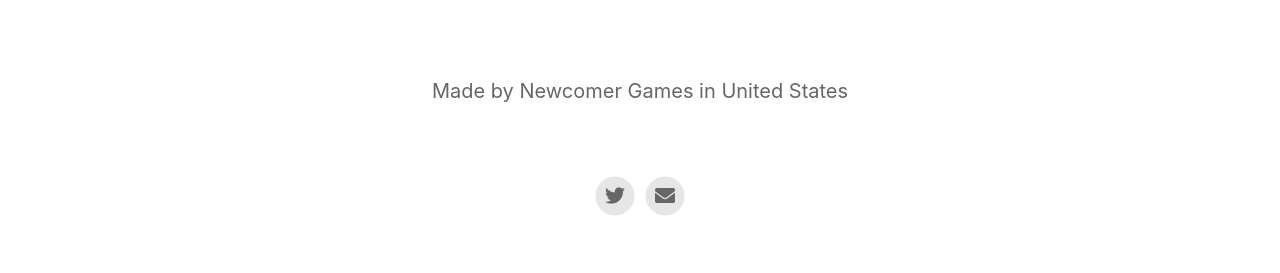
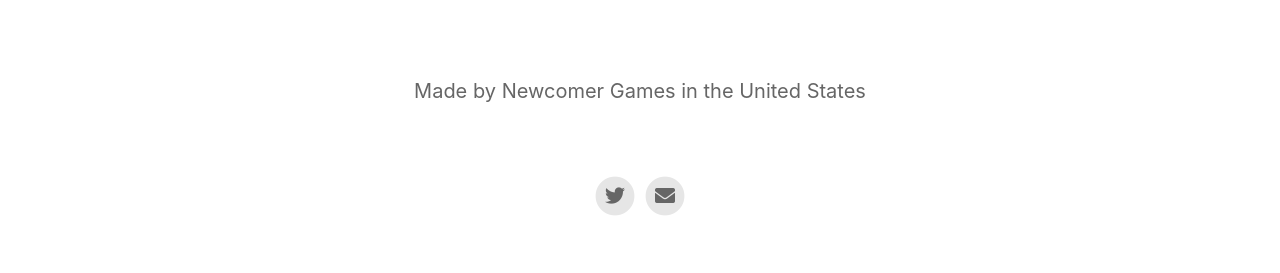
Before and after one commit to JasonKappes/NewcomerGamesWebsite, a Jekyll site: the page built from index.html, in a window 1280 px wide. Shown: the part 1246-1519 px from the top of the page. Built offline with Jekyll 4.4.1, drawn with Linux system fonts in a browser that asks for light colours; nearby versions of some CDN libraries.

Commit message:
Update _config.yml

```diff
--- a/_config.yml
+++ b/_config.yml
@@ -4,7 +4,7 @@
 appstore_link                             : http://www.newcomer-tech.com/                                        # Automatically populates if not set and if iOS app ID is set. Otherwise enter manually.
 presskit_download_link                    : http://www.newcomer-tech.com/                                        # Enter a link to downloadable file or (e.g. public Dropbox link to a .zip file).
 
-app_icon                                  : # assets/appicon.png                      # Automatically populates if not set and if iOS app ID is set.  Otherwise enter path to icon file manually.
+app_icon                                  : # assets/N.png                      # Automatically populates if not set and if iOS app ID is set.  Otherwise enter path to icon file manually.
 
 app_description                           : Defend your kingdom through effortless study. Free and playable on the web.
 
@@ -13,7 +13,7 @@
 
 # Information About Yourself
 your_name                                 : Newcomer Games
-your_city                                 : United States
+your_city                                 : the United States
 email_address                             : newcomer.education.games@gmail.com
 twitter_username                          : https://twitter.com/NewcomerGames
 
```
